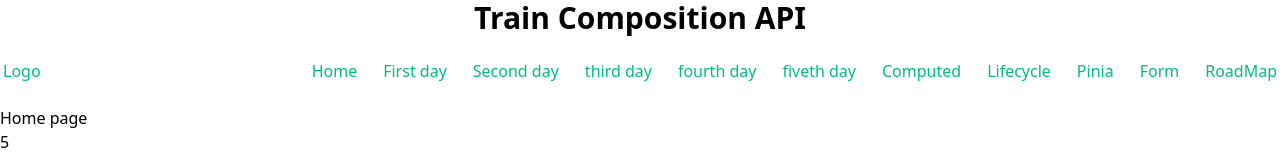
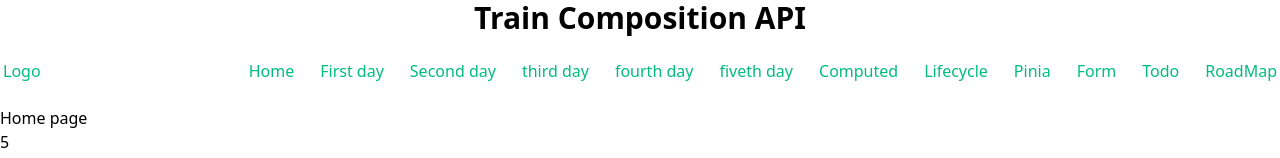
Before and after one commit to MisheelCoding/vue-compos, a Vue app: page / in a window 1280 px wide. Shown: the top 158 px of the page. Built offline with nearby package versions, Linux system fonts and the light colour scheme; no server answers.

Commit message:
add router and nav

```diff
--- a/src/components/TheNav.vue
+++ b/src/components/TheNav.vue
@@ -12,6 +12,7 @@
       <router-link to="/lifecycle">Lifecycle</router-link>
       <router-link to="/pinia">Pinia</router-link>
       <router-link to="/form">Form</router-link>
+      <router-link to="/todo">Todo</router-link>
       <router-link to="/roadmap">RoadMap</router-link>
     </nav>
   </div>
--- a/src/router/index.js
+++ b/src/router/index.js
@@ -137,6 +137,14 @@
         },
       ],
     },
+    {
+      path: "/todo",
+      name: "todo",
+      // route level code-splitting
+      // this generates a separate chunk (About.[hash].js) for this route
+      // which is lazy-loaded when the route is visited.
+      component: () => import("@/views/todo/TodoList.vue"),
+    },
   ],
 });
 
```
